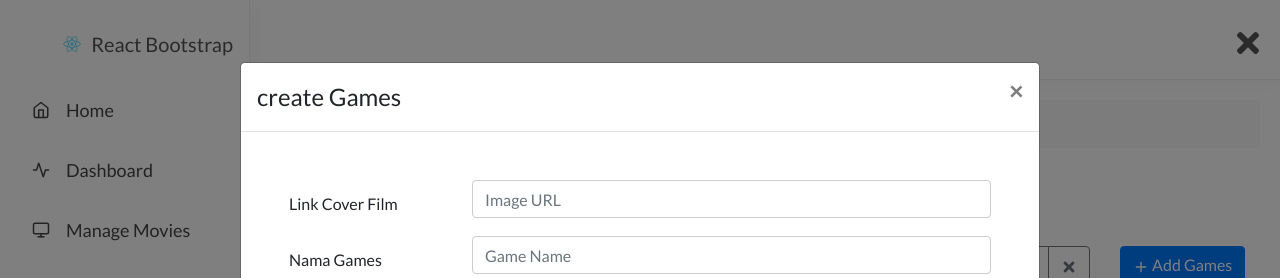
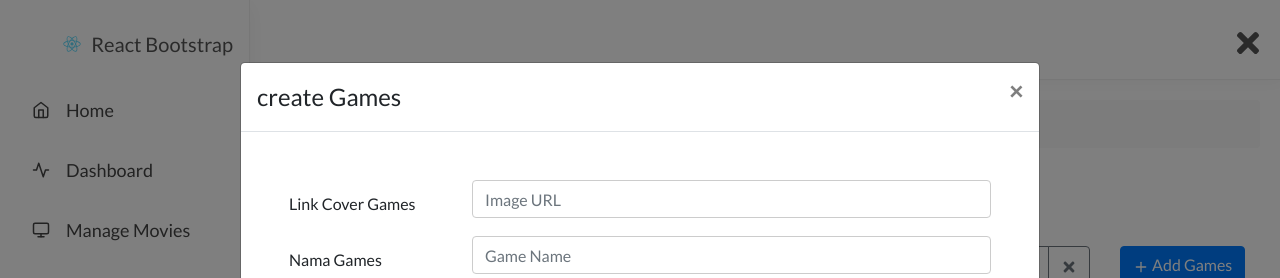
Before and after one commit to HaikalM/FP-Sanbercode-Reactjs-0820, a React (Create React App) app: page /games in a window 1280 px wide. Both pictures are taken after typing "Sample" into the empty fields and a click on the button "Add Games". Shown: the top 278 px of the page. Built offline with nearby package versions, Linux system fonts and the light colour scheme; no server answers.

Commit message:
little fix at games form

```diff
--- a/src/pages/dashboard/games/FormModal.js
+++ b/src/pages/dashboard/games/FormModal.js
@@ -114,7 +114,7 @@ const FormModal = (props) => {
 				<Form onSubmit={handleSubmit} className="form-container">
 					<Row>
 						<Col md={3}>
-							<label htmlFor="image-url">Link Cover Film</label>
+							<label htmlFor="image-url">Link Cover Games</label>
 						</Col>
 						<Col md={9}>
 							<FormControl
```
